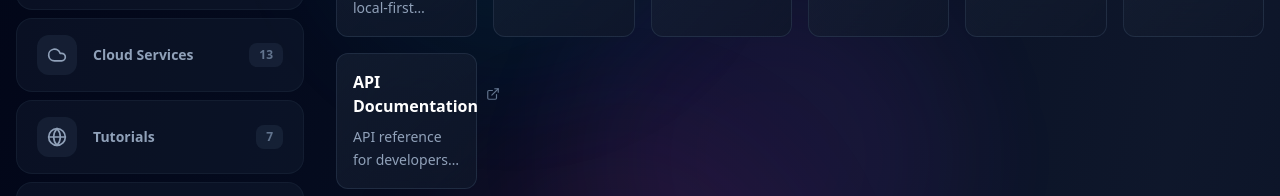
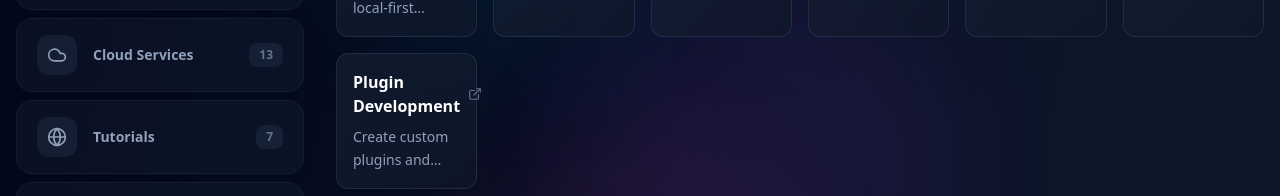
Before and after one commit to WindJourneys/ClawAtlas, a Next.js app: page / in a window 1280 px wide. Shown: the part 301-497 px from the top of the page. Built offline with nearby package versions, Linux system fonts and the light colour scheme.

Commit message:
fix: replace broken API docs link with plugin development

```diff
--- a/data.ts
+++ b/data.ts
@@ -74,12 +74,12 @@ export const categories: Category[] = [
         tags: ['official', 'community']
       },
       {
-        title: 'API 文档',
-        titleEn: 'API Documentation',
-        url: 'https://docs.openclaw.ai/api/agents',
-        description: '开发者 API 参考文档',
-        descriptionEn: 'API reference for developers and plugin creators',
-        tags: ['official', 'api', 'docs']
+        title: '插件开发',
+        titleEn: 'Plugin Development',
+        url: 'https://docs.openclaw.ai/plugins/development',
+        description: '开发自定义插件',
+        descriptionEn: 'Create custom plugins and extend OpenClaw capabilities',
+        tags: ['official', 'plugins', 'development']
       }
     ]
   },
```
